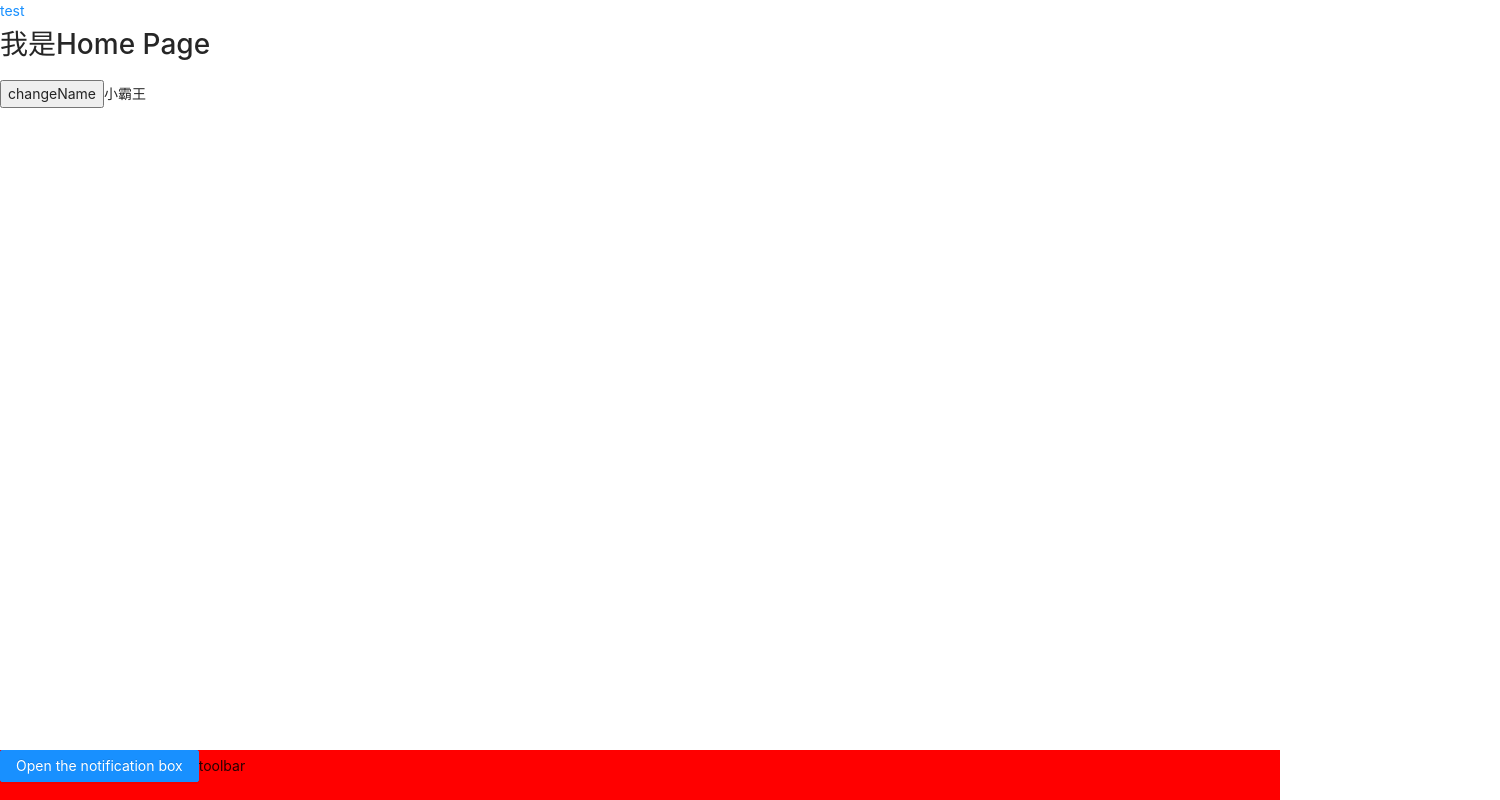
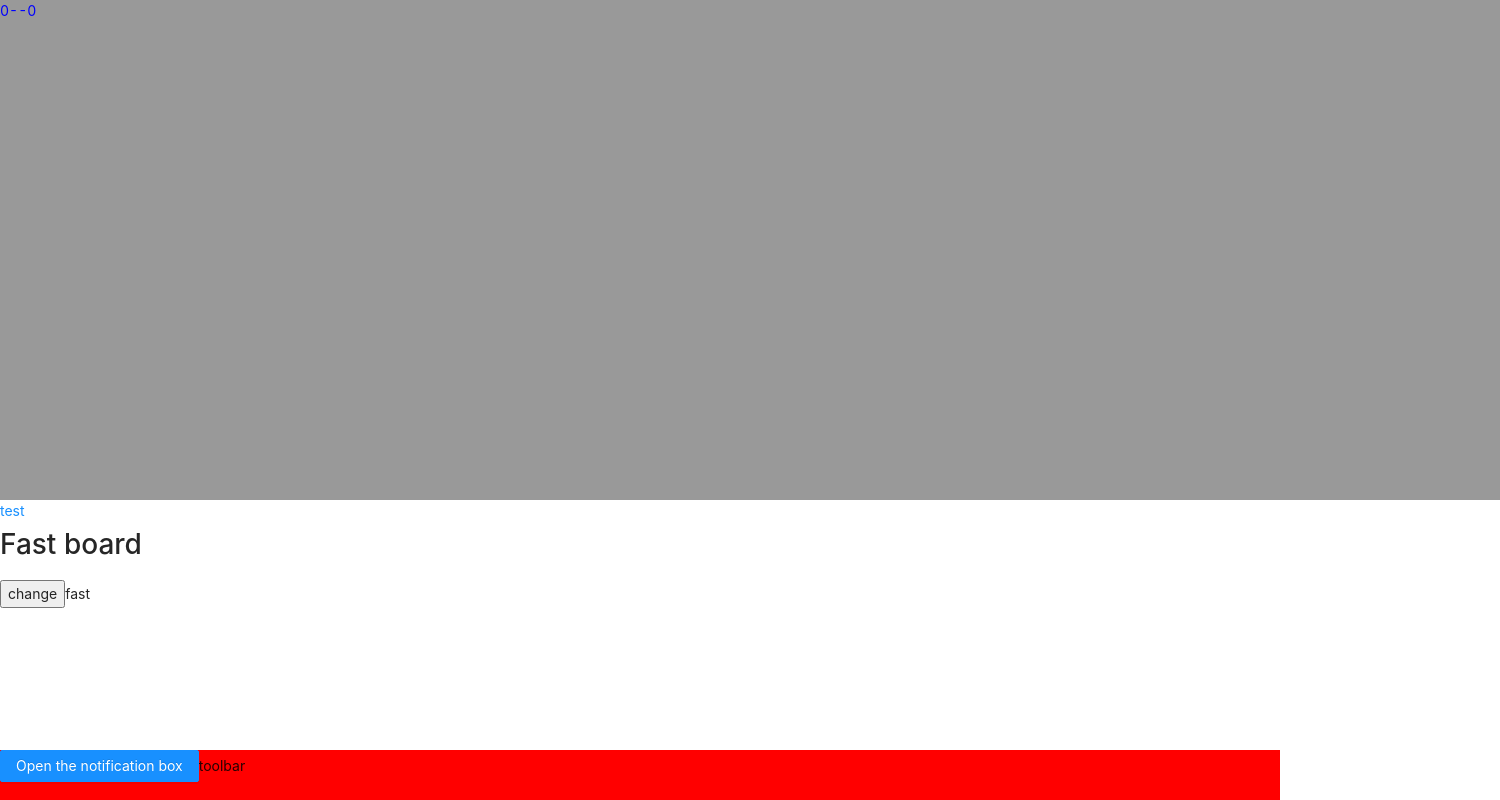
Before and after one commit to Sunshop/fast-board, a React (Create React App) app in the folder project/: page /#/ in a window 1280 px wide. Shown: the whole page, 1500 px wide, since content can reach past the window. Built offline with nearby package versions, Linux system fonts and the light colour scheme.

Commit message:
初步可以绘画的 demo

```diff
--- a/project/src/views/Home/Home.tsx
+++ b/project/src/views/Home/Home.tsx
@@ -1,23 +1,124 @@
-import React, { useState, useEffect } from 'react';
+import React, { useRef, useState, useEffect } from 'react';
 import { withRouter, Link } from 'react-router-dom';
 import { ToolBar } from './ToolBar/ToolBar';
 
+interface LocationInfo {
+  x: number,
+  y: number,
+}
+
+interface MouseInfo {
+  clientX: number,
+  clientY: number,
+}
+
+type PathInfo = Array<string>;
+
+let isDown = false;
+let timer: any = null;
+
 const Home: React.FC = () => {
-  const [User, setUser] = useState('小霸王');
+  const [User, setUser] = useState('fast');
+  const [X_Y, setXY] = useState<LocationInfo>({ x: 0, y: 0 });
+  const [Path, setPath] = useState<PathInfo>([]);
 
   useEffect(() => {
     document.title = '画板';
   });
 
+  useEffect(() => {
+    console.log('useEffect', Path);
+  }, [Path]);
+
+  const handleMouseMove = (e: MouseInfo) => {
+    if (timer) return;
+    timer = setTimeout(() => {
+      setXY({
+        x: e.clientX,
+        y: e.clientY,
+      });
+      if (isDown) {
+        if (Path.length) {
+          Path.push(`L${e.clientX} ${e.clientY}`);
+        } else {
+          Path.push(`M${e.clientX} ${e.clientY}`);
+        }
+        const newPath = Path.concat();
+        setPath(newPath);
+      }
+      timer = null;
+    }, 20);
+  };
+
+  const handleMouseDown = (e: any) => {
+    console.log(e);
+    isDown = true;
+  };
+
+  const handleMouseUp = (e: any) => {
+    console.log(e);
+    isDown = false;
+  };
+
+  const handleMouseOver = (e: any) => {
+    console.log(e);
+  };
+
+  const handleMouseOut = (e: any) => {
+    console.log(e);
+    isDown = false;
+  };
+
+  const creatPath = () => {
+    const d = Path.join(' ');
+    return (
+      <svg width="100%" height="100%">
+        <path d={`${d}`} stroke="red" strokeWidth="3" strokeLinejoin="round" fill="none" />
+      </svg>
+    );
+  };
+
+  const ref = useRef(null);
   return (
     <div>
+      <div
+        ref={ref}
+        style={{
+          width: '1500px',
+          height: '500px',
+          backgroundColor: '#999',
+          position: 'relative',
+        }}
+        onMouseMove={handleMouseMove}
+        onMouseDown={handleMouseDown}
+        onMouseEnter={handleMouseOver}
+        onMouseLeave={handleMouseOut}
+        onMouseUp={handleMouseUp}
+      >
+        {
+          creatPath()
+        }
+        <div
+          style={{
+            color: 'blue',
+            position: 'absolute',
+            top: 0,
+            left: 0,
+          }}
+        >
+          {
+            `${X_Y.x}--${X_Y.y}`
+          }
+        </div>
+      </div>
+
       <Link to="/test">test</Link>
-      <h1>我是Home Page</h1>
+      <h1>Fast board</h1>
       <button
         type="button"
-        onClick={() => setUser('小码世界12312321')}
+        onClick={() => setUser('Fast board')}
       >
-        changeName
+        change
       </button>
       {
         User
```
Also changed, not shown: project/.eslintrc.js.
